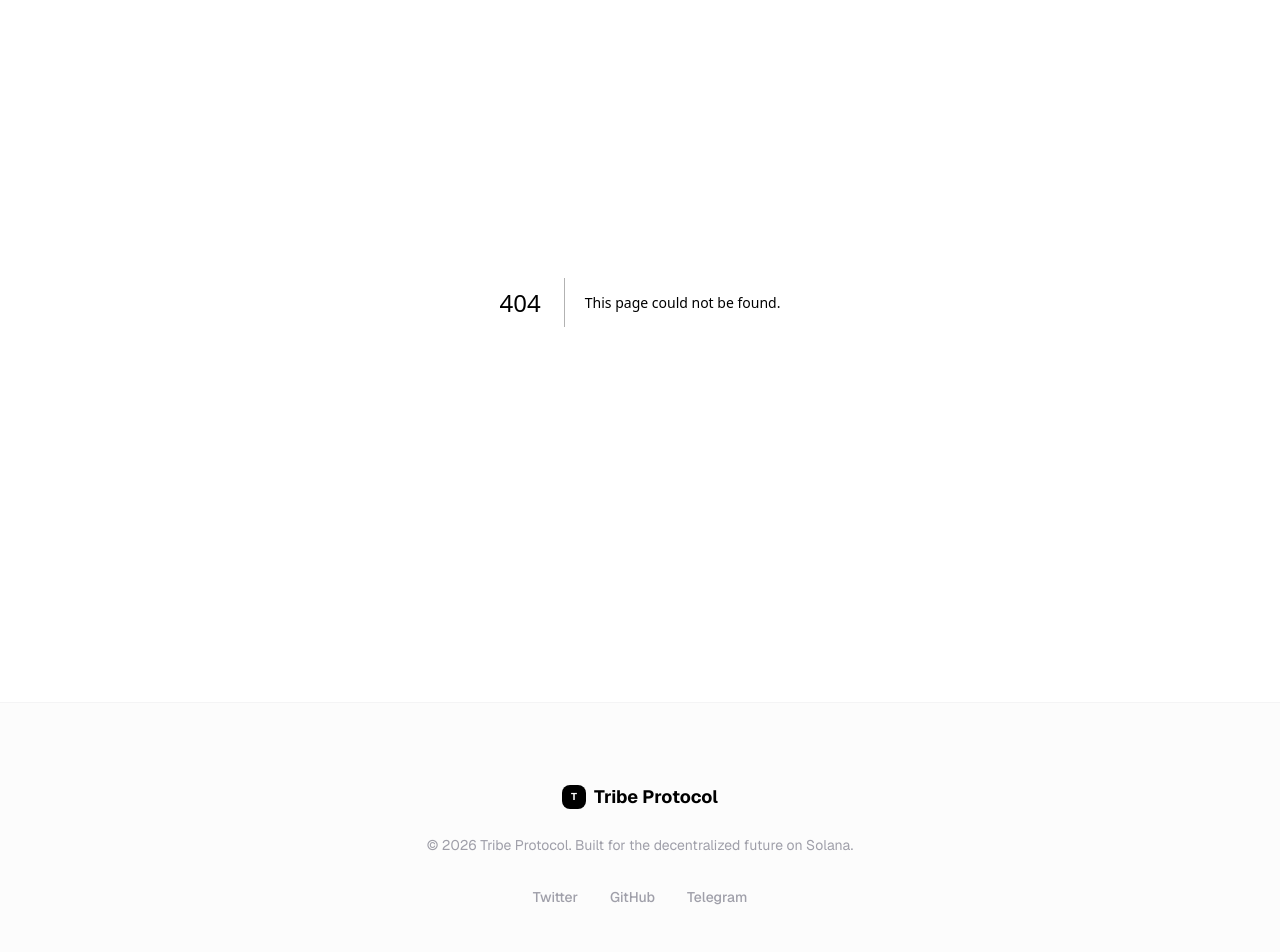
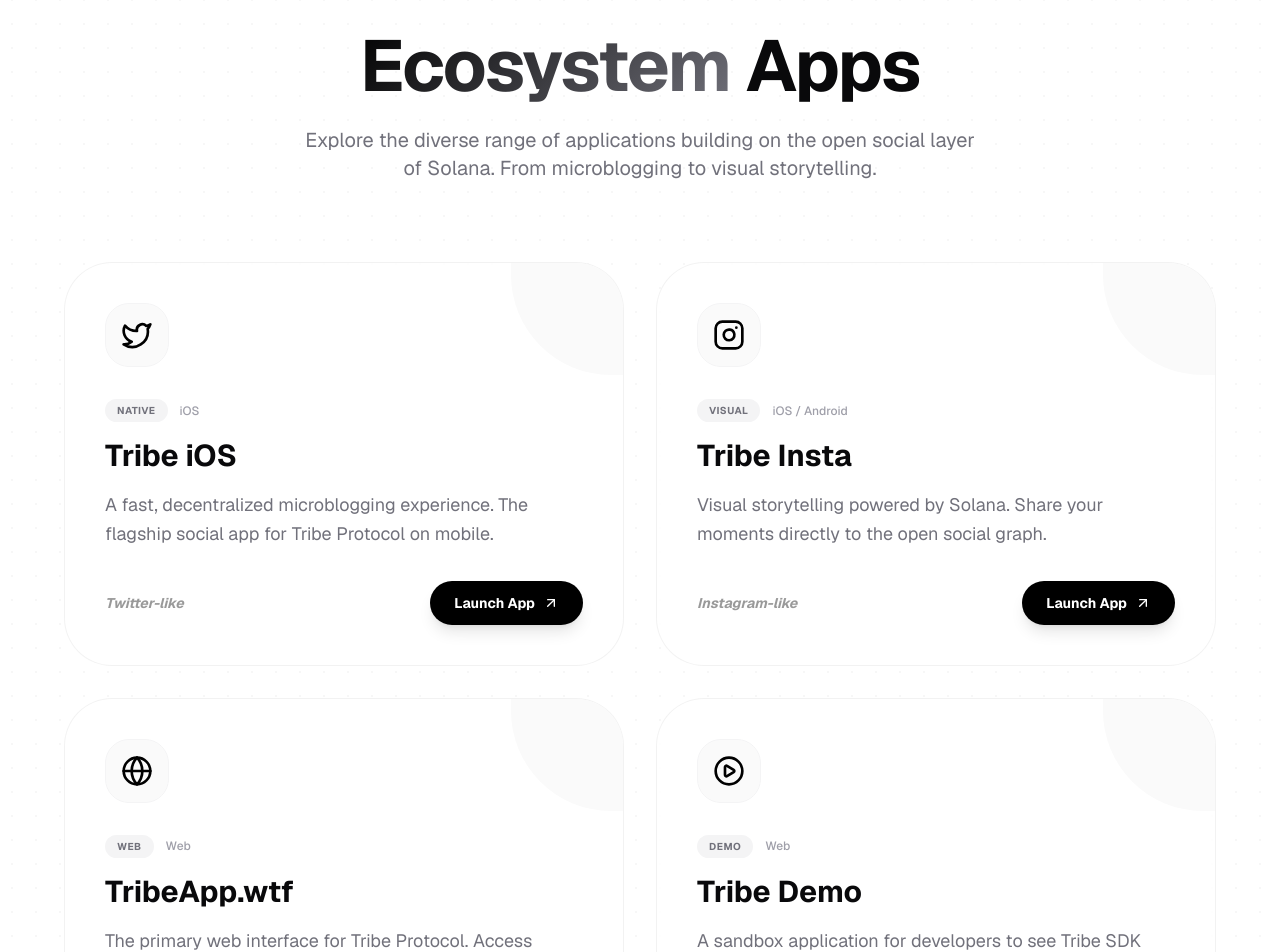
Before and after one commit to chaalpritam/tribeprotocol.xyz, a Next.js app: page /apps in a window 1280 px wide. Before the commit this address had no page. Shown: the part 180-1132 px from the top of the page. Built offline with nearby package versions, Linux system fonts and the light colour scheme.

Commit message:
feat: add ecosystem apps page and update navigation

```diff
--- /dev/null
+++ b/app/apps/page.tsx
@@ -0,0 +1,155 @@
+"use client";
+
+import { motion } from "framer-motion";
+import {
+  Twitter,
+  Instagram,
+  Globe,
+  PlayCircle,
+  ArrowUpRight,
+  Layout,
+  Smartphone
+} from "lucide-react";
+
+const apps = [
+  {
+    name: "Tribe iOS",
+    description: "A fast, decentralized microblogging experience. The flagship social app for Tribe Protocol on mobile.",
+    type: "Twitter-like",
+    icon: Twitter,
+    platform: "iOS",
+    link: "#",
+    tag: "Native"
+  },
+  {
+    name: "Tribe Insta",
+    description: "Visual storytelling powered by Solana. Share your moments directly to the open social graph.",
+    type: "Instagram-like",
+    icon: Instagram,
+    platform: "iOS / Android",
+    link: "#",
+    tag: "Visual"
+  },
+  {
+    name: "TribeApp.wtf",
+    description: "The primary web interface for Tribe Protocol. Access your feed, manage your TID, and explore the network from any browser.",
+    type: "Web Client",
+    icon: Globe,
+    platform: "Web",
+    link: "https://tribeapp.wtf",
+    tag: "Web"
+  },
+  {
+    name: "Tribe Demo",
+    description: "A sandbox application for developers to see Tribe SDK in action. Includes sample code and live protocol interactions.",
+    type: "Developer Tool",
+    icon: PlayCircle,
+    platform: "Web",
+    link: "#",
+    tag: "Demo"
+  }
+];
+
+const container = {
+  hidden: { opacity: 0 },
+  show: {
+    opacity: 1,
+    transition: {
+      staggerChildren: 0.15
+    }
+  }
+};
+
+const item = {
+  hidden: { opacity: 0, y: 20 },
+  show: { opacity: 1, y: 0, transition: { duration: 0.5, ease: "easeOut" } }
+};
+
+export default function AppsPage() {
+  return (
+    <div className="min-h-screen pt-32 pb-24 px-6">
+      <div className="container mx-auto max-w-6xl">
+        <motion.div
+          initial={{ opacity: 0, y: 20 }}
+          animate={{ opacity: 1, y: 0 }}
+          className="mb-20 text-center"
+        >
+          <h1 className="text-5xl md:text-7xl font-bold tracking-tight mb-6">
+            <span className="text-gradient">Ecosystem</span> Apps
+          </h1>
+          <p className="text-xl text-zinc-500 max-w-2xl mx-auto">
+            Explore the diverse range of applications building on the open social layer of Solana. From microblogging to visual storytelling.
+          </p>
+        </motion.div>
+
+        <motion.div
+          variants={container}
+          initial="hidden"
+          animate="show"
+          className="grid grid-cols-1 md:grid-cols-2 gap-8"
+        >
+          {apps.map((app, idx) => (
+            <motion.div
+              key={idx}
+              variants={item}
+              whileHover={{ y: -8 }}
+              className="group glass p-10 rounded-[48px] hover:bg-white hover:shadow-2xl transition-all duration-500 border border-zinc-100 relative overflow-hidden"
+            >
+              <div className="absolute top-0 right-0 w-32 h-32 bg-zinc-50 rounded-bl-[100px] -mr-4 -mt-4 group-hover:bg-black transition-colors duration-500" />
+              <div className="relative z-10">
+                <div className="w-16 h-16 rounded-3xl bg-zinc-50 flex items-center justify-center mb-8 border border-zinc-100 group-hover:bg-white transition-colors duration-500">
+                  <app.icon className="w-8 h-8 text-black" />
+                </div>
+
+                <div className="flex items-center gap-3 mb-4">
+                  <span className="px-3 py-1 rounded-full bg-zinc-100 text-[10px] font-bold uppercase tracking-wider text-zinc-500 group-hover:bg-zinc-200">
+                    {app.tag}
+                  </span>
+                  <span className="text-xs font-medium text-zinc-400">
+                    {app.platform}
+                  </span>
+                </div>
+
+                <h3 className="text-3xl font-bold mb-4">{app.name}</h3>
+                <p className="text-zinc-500 leading-relaxed text-lg mb-8 max-w-md">
+                  {app.description}
+                </p>
+
+                <div className="flex items-center justify-between">
+                  <span className="text-sm font-bold text-black/40 italic">
+                    {app.type}
+                  </span>
+                  <a
+                    href={app.link}
+                    className="flex items-center gap-2 font-bold text-sm bg-black text-white px-6 py-3 rounded-full hover:bg-zinc-800 transition-all shadow-lg shadow-black/10"
+                  >
+                    Launch App <ArrowUpRight className="w-4 h-4" />
+                  </a>
+                </div>
+              </div>
+            </motion.div>
+          ))}
+        </motion.div>
+
+        {/* Call to Action */}
+        <motion.div
+          initial={{ opacity: 0 }}
+          whileInView={{ opacity: 1 }}
+          viewport={{ once: true }}
+          className="mt-32 p-16 rounded-[56px] bg-zinc-50 border border-zinc-200 text-center"
+        >
+          <h2 className="text-4xl font-bold mb-6">Want to build your own?</h2>
+          <p className="text-lg text-zinc-500 mb-10 max-w-xl mx-auto">
+            The Tribe Protocol is open and permissionless. Use our SDK to launch your social app in days, not months.
+          </p>
+          <a
+            href="/docs"
+            className="inline-flex items-center gap-2 px-10 py-5 rounded-full bg-black text-white text-lg font-medium hover:bg-zinc-800 transition-all"
+          >
+            Read Developer Docs <Layout className="w-5 h-5" />
+          </a>
+        </motion.div>
+      </div>
+    </div>
+  );
+}
--- a/app/layout.tsx
+++ b/app/layout.tsx
@@ -39,7 +39,7 @@ export default function RootLayout({
                 Developers
                 <span className="absolute -bottom-1 left-0 w-0 h-0.5 bg-black transition-all group-hover:w-full" />
               </a>
-              <a href="https://tribeapp.wtf" className="hover:text-black transition-colors relative group">
+              <a href="/apps" className="hover:text-black transition-colors relative group">
                 Apps
                 <span className="absolute -bottom-1 left-0 w-0 h-0.5 bg-black transition-all group-hover:w-full" />
               </a>
```
